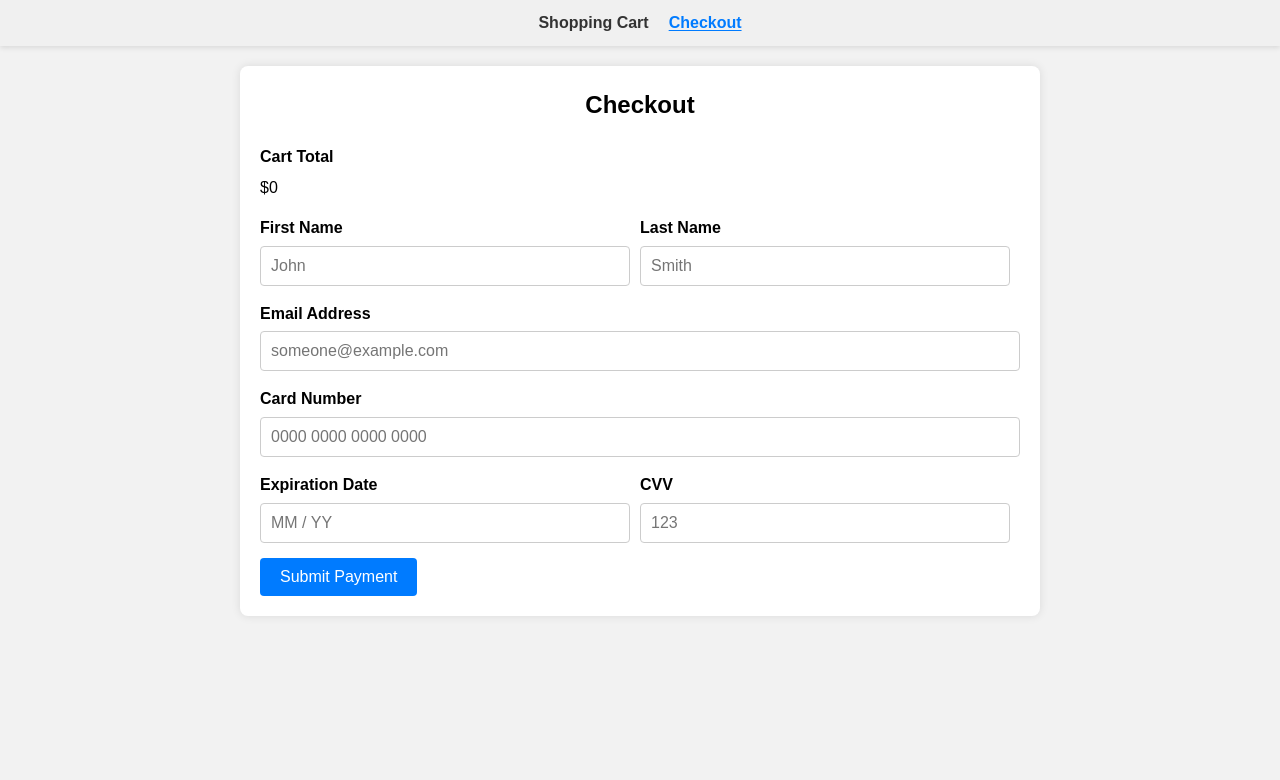
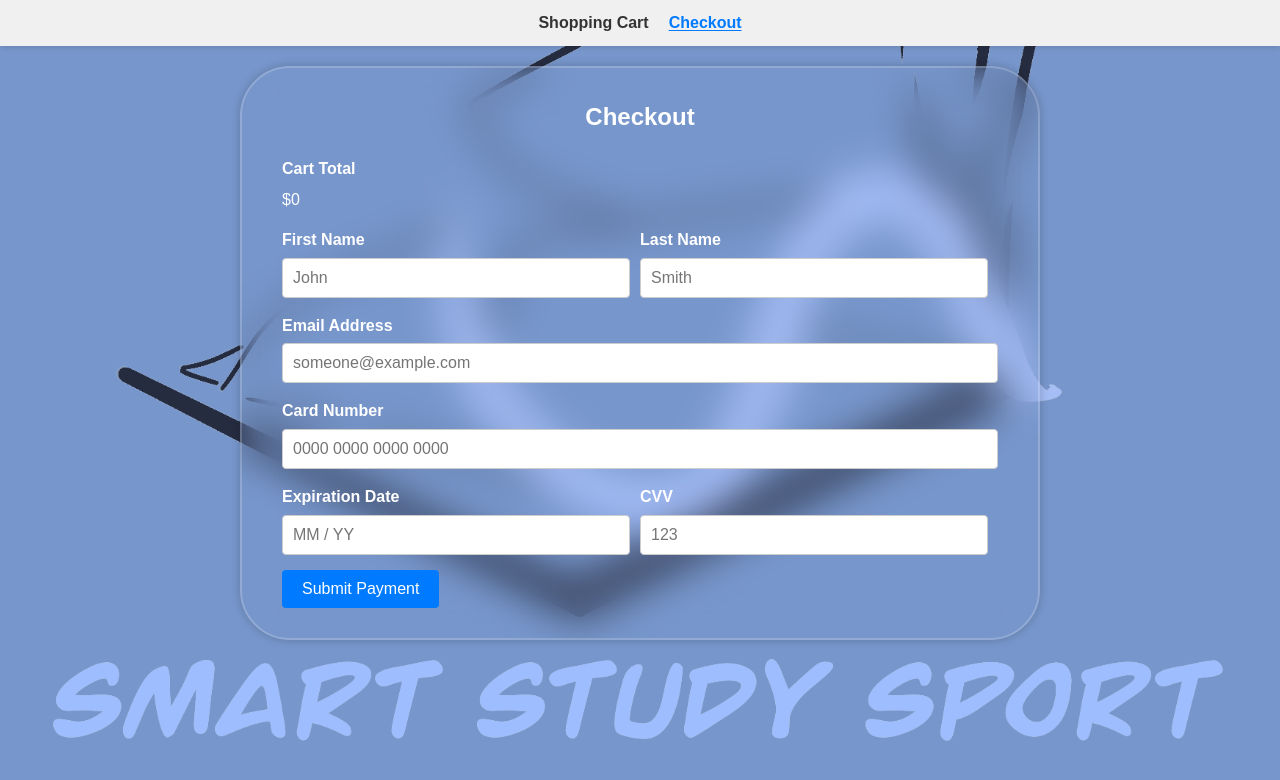
Before and after one commit to MrQin877/WebPro-B2200838, a PHP site: page /payment.html in a window 1280 px wide. Shown: the top 780 px of the page. Run offline with PHP 8.4, Linux system fonts and the light colour scheme; some libraries are stand-ins or nearby versions.

Commit message:
Update payment.css

```diff
--- a/payment.css
+++ b/payment.css
@@ -8,16 +8,22 @@
 body {
     font-family: Arial, sans-serif;
     line-height: 1.6;
-    background-color: #f2f2f2;
+    background: url('Logo.PNG') no-repeat  ;
+    background-color: #7796CB;
+    background-size: 1200px;
+    background-position: center;
 }
 
 .container {
-    max-width: 600px;
+    max-width: 800px;
     margin: 20px auto;
-    background: #fff;
-    padding: 20px;
-    border-radius: 8px;
-    box-shadow: 0 0 10px rgba(0,0,0,0.1);
+    padding: 30px 40px;
+    background: transparent;
+    border: 2px solid rgba(255,255,255,0.2);
+    backdrop-filter: blur(20px);
+    border-radius: 50px;
+    box-shadow: 0 0 10px rgba(0,0,0,0.2);
+    color:#fff;
 }
 
 h1 {
@@ -102,59 +108,3 @@ h1 {
     flex: 1;
     margin-right: 10px;
 }
-
-/* Reset default margins and paddings */
-* {
-    margin: 0;
-    padding: 0;
-    box-sizing: border-box;
-}
-
-body {
-    font-family: Arial, sans-serif;
-    line-height: 1.6;
-    background-color: #f2f2f2;
-}
-
-.container {
-    max-width: 800px;
-    margin: 20px auto;
-    padding: 20px;
-    background: #fff;
-    border-radius: 8px;
-    box-shadow: 0 0 10px rgba(0,0,0,0.1);
-}
-
-h1 {
-    font-size: 24px;
-    margin-bottom: 20px;
-    text-align: center;
-}
-
-.nav {
-    display: flex;
-    justify-content: center;
-    background-color: #f0f0f0;
-    padding: 10px 0;
-    box-shadow: 0 2px 5px rgba(0,0,0,0.1);
-}
-
-.nav-item {
-    margin: 0 10px;
-}
-
-.nav-item.active a {
-    text-decoration: underline;
-    text-underline-offset: 2px;
-    color: #007bff;
-}
-
-.nav-item a {
-    text-decoration: none;
-    color: #333;
-    font-weight: bold;
-}
-
-.nav-item a:hover {
-    color: #007bff;
-}
```
